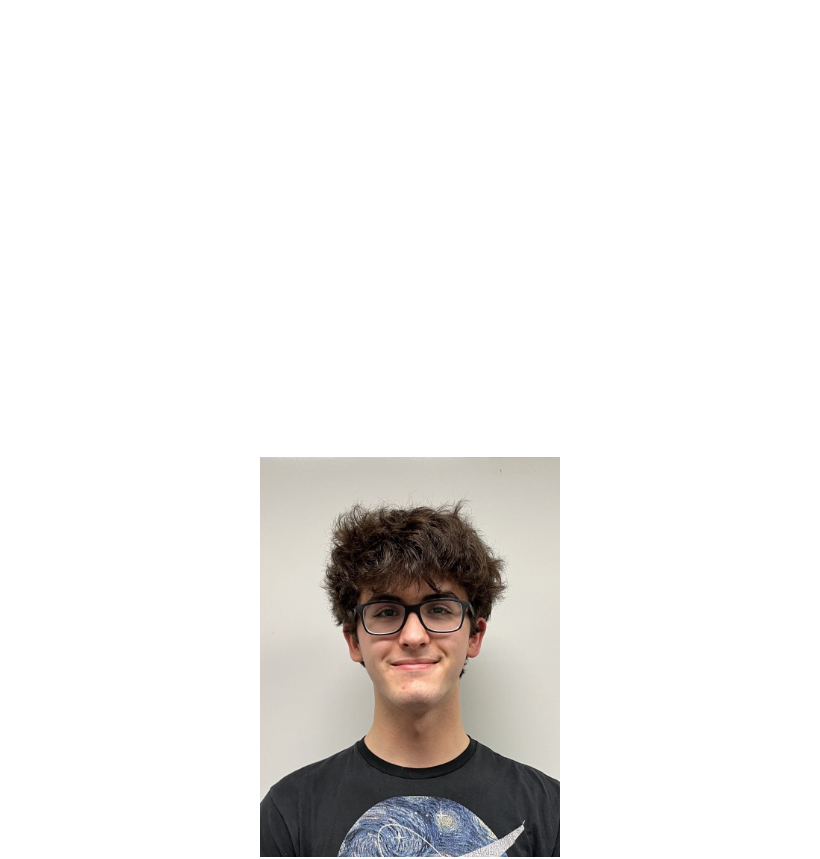
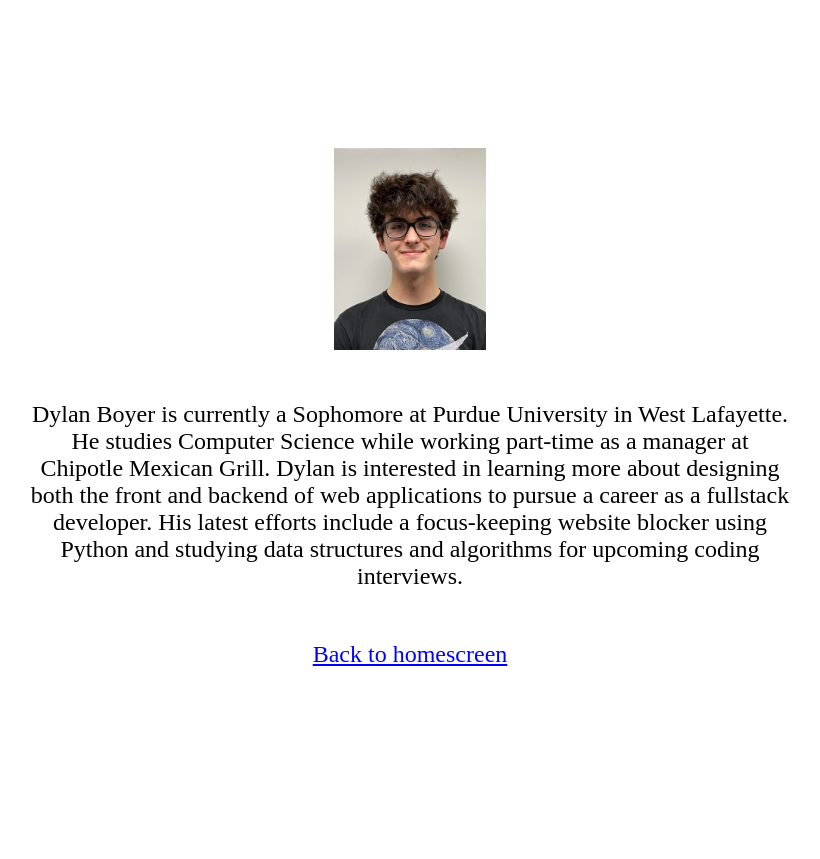
Before and after one commit to dylanboyer/personal-website, a React (Create React App) app: page /#/about in a window 1280 px wide. Shown: the top 859 px of the page, without its empty margins (230-1050 px from the left). After the commit the page ends 816 px from the top, so only its background shows below. Built offline with nearby package versions, Linux system fonts and the light colour scheme.

Commit message:
fixed sizing issues finally!!! for real this time

```diff
--- a/src/App.css
+++ b/src/App.css
@@ -6,7 +6,7 @@
   align-items: center;
   flex-direction: column;
   text-align: center;
-  font-size: 12px;
+  clear: both;
 }
 
 .time-link {
@@ -31,8 +31,7 @@
 }
 
 .bio {
-  font-size: 12px;
-  max-width: 370px;
+  max-width: 60%;
 }
 
 .time {
--- a/src/TimeComponent.js
+++ b/src/TimeComponent.js
@@ -12,12 +12,11 @@ const MyComponent = () => {
         id="time_is_link"
         target="_blank"
         rel="nofollow"
-        style={{ fontSize: "12px" }}
       >
         TIME IN WEST LAFAYETTE, IN
       </a>
       {" - "}
-      <span id="West_Lafayette_z13e" style={{ fontSize: "12px" }}></span>
+      <span id="West_Lafayette_z13e"></span>
     </>
   );
 };
--- a/src/index.css
+++ b/src/index.css
@@ -1,22 +1,49 @@
-@media screen and (max-device-width: 600px) {
+body {
+  overflow: hidden;
+  font-family: -apple-system, BlinkMacSystemFont, "Segoe UI", "Roboto", "Oxygen",
+    "Ubuntu", "Cantarell", "Fira Sans", "Droid Sans", "Helvetica Neue",
+    sans-serif;
+  -webkit-font-smoothing: antialiased;
+  -moz-osx-font-smoothing: grayscale;
+}
+@media screen and (min-device-width: 600px) {
   body {
-    font-family: -apple-system, BlinkMacSystemFont, "Segoe UI", "Roboto",
-      "Oxygen", "Ubuntu", "Cantarell", "Fira Sans", "Droid Sans",
-      "Helvetica Neue", sans-serif;
-    -webkit-font-smoothing: antialiased;
-    -moz-osx-font-smoothing: grayscale;
+    font-size: 12px;
+  }
+  .image {
+    max-width: 20%;
+    height: auto;
+  }
+  .portrait {
+    max-width: 6%;
+    height: auto;
   }
 }
 
-@media screen and not (max-device-width: 600px) {
+@media screen and (min-device-width: 600px) {
   body {
-    overflow: auto;
-    zoom: 2;
-    font-family: -apple-system, BlinkMacSystemFont, "Segoe UI", "Roboto",
-      "Oxygen", "Ubuntu", "Cantarell", "Fira Sans", "Droid Sans",
-      "Helvetica Neue", sans-serif;
-    -webkit-font-smoothing: antialiased;
-    -moz-osx-font-smoothing: grayscale;
+    font-size: 24px;
+  }
+  .image {
+    max-width: 35%;
+    height: auto;
+  }
+  .portrait {
+    max-width: 12%;
+    height: auto;
+  }
+}
+@media screen and (min-device-width: 1300px) {
+  body {
+    font-size: 30px;
+  }
+  .image {
+    max-width: 50%;
+    height: auto;
+  }
+  .portrait {
+    max-width: 18%;
+    height: auto;
   }
 }
 
--- a/src/pages/About.js
+++ b/src/pages/About.js
@@ -6,17 +6,17 @@ import { Link } from "react-router-dom";
 const About = () => {
   return (
     <div className="App">
-      <img src={portrait} height="200px" alt="Portrait" />
+      <img src={portrait} className="portrait" alt="Portrait" />
       <br />
       <p className="bio">
         Dylan Boyer is currently a Sophomore at Purdue University in West
         Lafayette. He studies Computer Science while working part-time as a
         manager at Chipotle Mexican Grill. Dylan is interested in learning more
         about designing both the front and backend of web applications to pursue
-        a career as a fullstack developer. His latest efforts include creating
-        this website and learning Python to practice programming fundamentals.
+        a career as a fullstack developer. His latest efforts include a
+        focus-keeping website blocker using Python and studying data structures
+        and algorithms for upcoming coding interviews.
       </p>
-      <br />
       <br />
       <Link to="/" className="link">
         Back to homescreen
--- a/src/pages/Home.js
+++ b/src/pages/Home.js
@@ -9,7 +9,7 @@ function Home() {
       <h1>
         <em>DYLAN BOYER</em>
       </h1>
-      <img src="https://i.imgur.com/d2a4F3Q.jpg" width="250px" alt="" ></img>
+      <img src="https://i.imgur.com/d2a4F3Q.jpg" className="image" alt=""></img>
       <br></br>
       <i>
         <TimeComponent />
@@ -21,7 +21,7 @@ function Home() {
         &nbsp;//&nbsp;
         <a
           className="link"
-          href="https://drive.google.com/file/d/1F0tZv4nptVm5OuBKKmWgHvr-r6Qo7MSG/view?usp=sharing"
+          href="https://drive.google.com/file/d/1k83fjcyLIHexLy77QWpsZ1oyYejwtZeS/view?usp=sharing"
           target="_blank"
         >
           resume
--- a/src/pages/NoPage.js
+++ b/src/pages/NoPage.js
@@ -5,7 +5,7 @@ import { Link } from "react-router-dom";
 function Contact() {
   return (
     <div className="App">
-      <h2>This is 404 page.</h2>
+      <h2>This is a 404 page.</h2>
       <p>
         The page you are looking for is either unavailable or does not exist.
         <br /> <br />
```
Also changed, not shown: public/manifest.json.
